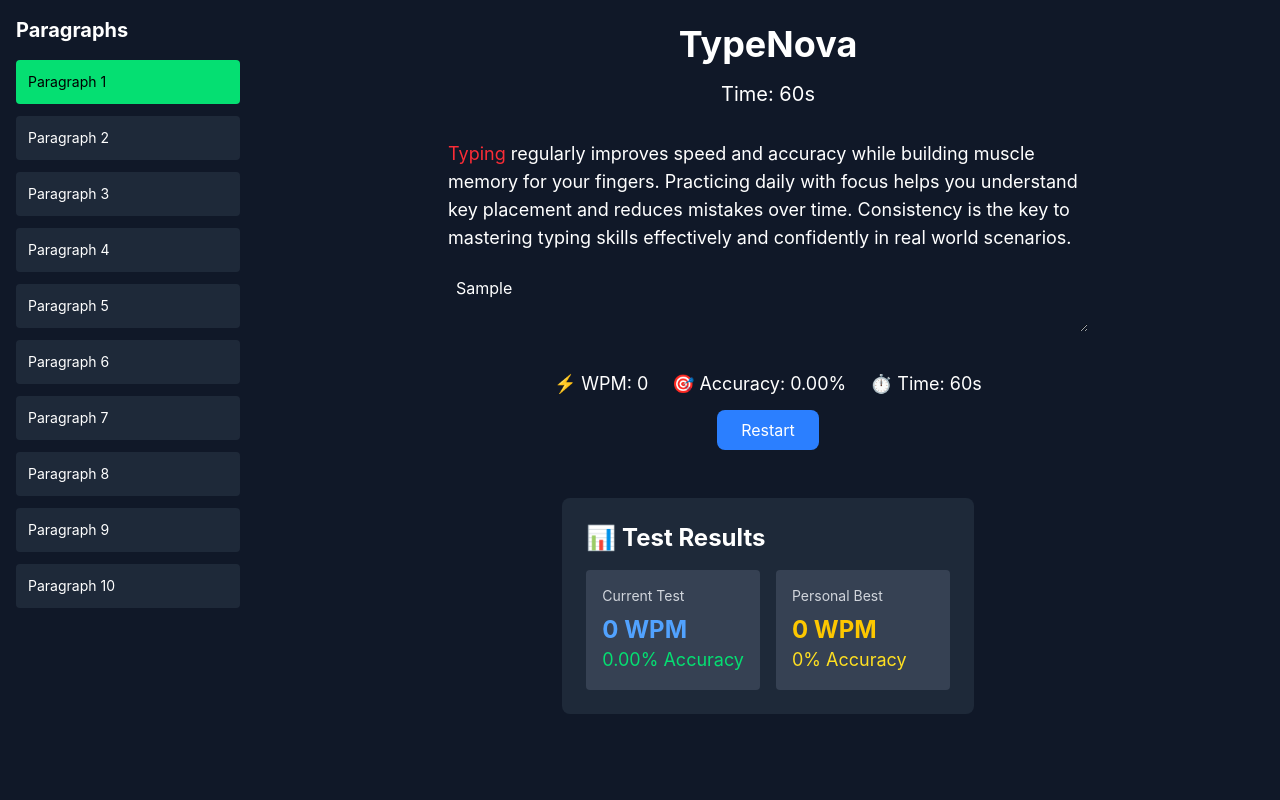
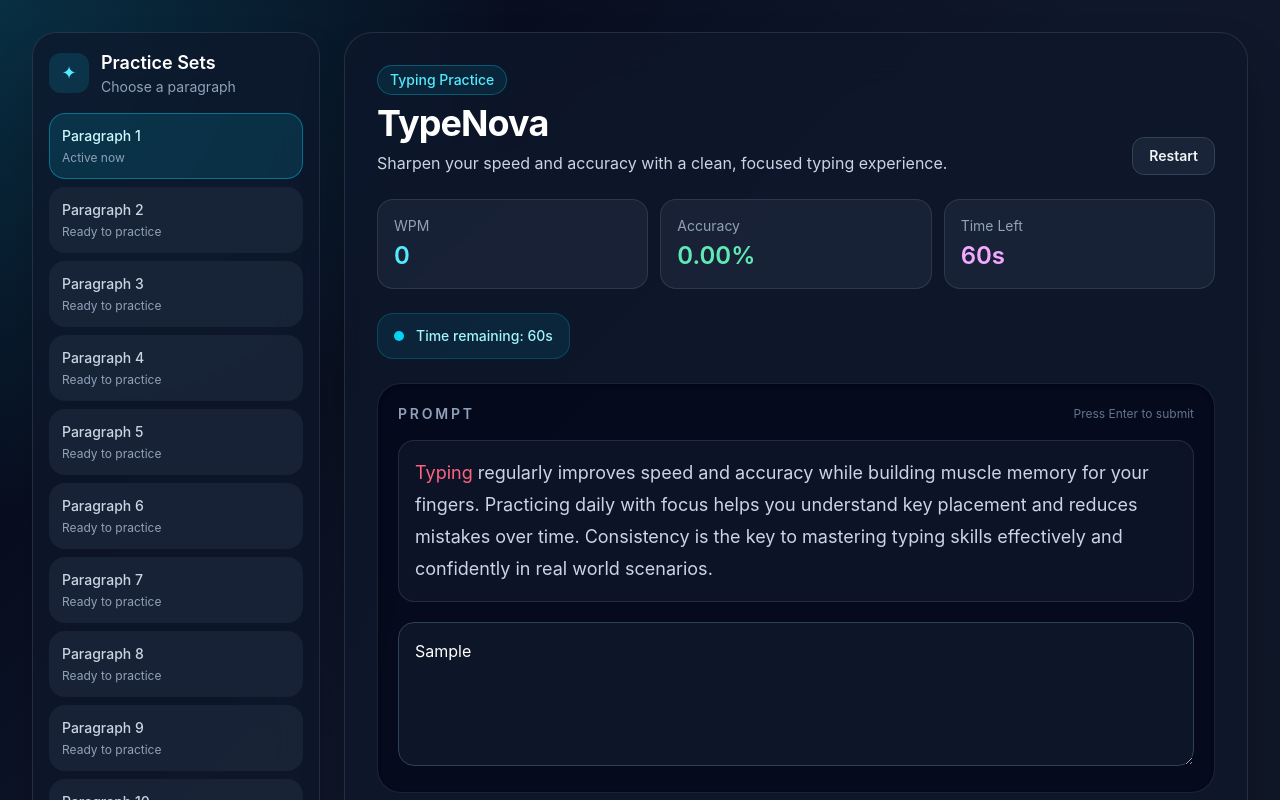
Before and after one commit to Soumyodipto68/TypeNova, a React (Vite) app: page / in a window 1280 px wide. Both pictures are taken after typing "Sample" into the empty fields and a click on the button "Submit". Shown: the top 800 px of the page. Built offline with nearby package versions, Linux system fonts and the light colour scheme.

Commit message:
Major UI Updates

```diff
--- a/src/App.jsx
+++ b/src/App.jsx
@@ -8,7 +8,6 @@
 
 function App() {
   const [selectedIndex, setSelectedIndex] = useState(0);
-
   const text = paragraphs[selectedIndex];
 
   const {
@@ -22,32 +21,69 @@
     resetGame,
     stopTimer,
   } = useTyping(text);
+
   useEffect(() => {
     resetGame();
   }, [selectedIndex]);
 
   return (
-    <div className="flex min-h-screen bg-gray-900 text-white">
-
-      {/* 📚 Sidebar */}
+    <div className="min-h-screen bg-[radial-gradient(circle_at_top_left,_rgba(34,211,238,0.2),_transparent_30%),linear-gradient(135deg,_#020617_0%,_#0f172a_45%,_#111827_100%)] text-slate-100">
+      <div className="mx-auto flex min-h-screen max-w-7xl flex-col gap-6 px-4 py-4 md:px-6 lg:flex-row lg:px-8 lg:py-8">
         <Sidebar
           selectedIndex={selectedIndex}
           setSelectedIndex={setSelectedIndex}
         />
 
-      {/* 🖥 Main Content */}
-      <div className="flex-1 p-6 flex flex-col items-center">
-
-        {/* Title */}
-        <h1 className="text-4xl font-bold mb-4">
+        <main className="flex-1 rounded-[28px] border border-white/10 bg-slate-900/70 p-5 shadow-2xl shadow-black/40 backdrop-blur-xl md:p-8">
+          <div className="mb-6 flex flex-col gap-4 md:flex-row md:items-end md:justify-between">
+            <div>
+              <p className="mb-2 inline-flex rounded-full border border-cyan-400/30 bg-cyan-500/10 px-3 py-1 text-sm font-medium text-cyan-300">
+                Typing Practice
+              </p>
+              <h1 className="text-3xl font-bold tracking-tight text-white sm:text-4xl">
                 TypeNova
               </h1>
+              <p className="mt-2 max-w-2xl text-sm text-slate-300 sm:text-base">
+                Sharpen your speed and accuracy with a clean, focused typing experience.
+              </p>
+            </div>
 
-        {/* Timer */}
+            <div className="flex flex-wrap gap-3">
+              <button
+                onClick={resetGame}
+                className="rounded-xl border border-slate-700 bg-slate-800/80 px-4 py-2 text-sm font-semibold text-slate-100 transition hover:border-cyan-400/50 hover:bg-slate-700"
+              >
+                Restart
+              </button>
+              {!isFinished && (
+                <button
+                  onClick={stopTimer}
+                  className="rounded-xl bg-emerald-500 px-4 py-2 text-sm font-semibold text-slate-950 transition hover:bg-emerald-400"
+                >
+                  Submit
+                </button>
+              )}
+            </div>
+          </div>
+
+          <div className="mb-6 grid gap-3 sm:grid-cols-3">
+            <div className="rounded-2xl border border-white/10 bg-slate-800/70 p-4">
+              <p className="text-sm text-slate-400">WPM</p>
+              <p className="mt-1 text-2xl font-semibold text-cyan-300">{wpm}</p>
+            </div>
+            <div className="rounded-2xl border border-white/10 bg-slate-800/70 p-4">
+              <p className="text-sm text-slate-400">Accuracy</p>
+              <p className="mt-1 text-2xl font-semibold text-emerald-300">{accuracy}%</p>
+            </div>
+            <div className="rounded-2xl border border-white/10 bg-slate-800/70 p-4">
+              <p className="text-sm text-slate-400">Time Left</p>
+              <p className="mt-1 text-2xl font-semibold text-fuchsia-300">{timeLeft}s</p>
+            </div>
+          </div>
+
           <Timer timeLeft={timeLeft} />
 
-        {/* Typing Box */}
-        <div className="w-full max-w-2xl mt-4">
+          <div className="mt-6">
             <TypingBox
               text={text}
               input={input}
@@ -56,37 +92,12 @@
             />
           </div>
 
-        {/* 📊 Live Stats */}
-        <div className="mt-4 flex gap-6 text-lg">
-          <p>⚡ WPM: {wpm}</p>
-          <p>🎯 Accuracy: {accuracy}%</p>
-          <p>⏱ Time: {timeLeft}s</p>
-        </div>
-
-        {/* ✅ Submit Button */}
-        {!isFinished && (
-          <button
-            onClick={stopTimer}
-            className="mt-4 px-6 py-2 bg-green-500 hover:bg-green-400 rounded-lg transition"
-          >
-            Submit
-          </button>
-        )}
-
-        {/* 🔁 Restart Button */}
-        <button
-          onClick={resetGame}
-          className="mt-3 px-6 py-2 bg-blue-500 hover:bg-blue-400 rounded-lg transition"
-        >
-          Restart
-        </button>
-
-        {/* 📊 Result */}
           {isFinished && (
             <div className="mt-6">
               <Result wpm={wpm} accuracy={accuracy} />
             </div>
           )}
+        </main>
       </div>
     </div>
   );
--- a/src/components/Result.jsx
+++ b/src/components/Result.jsx
@@ -1,47 +1,50 @@
 import { useState, useEffect } from "react";
-import { getPersonalBest, updatePersonalBest } from "../utils/personalBest";
+import { updatePersonalBest } from "../utils/personalBest";
 
 const Result = ({ wpm, accuracy }) => {
   const [personalBest, setPersonalBest] = useState(null);
-  const [newRecords, setNewRecords] = useState({ wpm: false, accuracy: false });
 
   useEffect(() => {
     const result = updatePersonalBest(wpm, accuracy);
     setPersonalBest(result.personalBest);
-    setNewRecords({
-      wpm: result.newWPMRecord,
-      accuracy: result.newAccuracyRecord
-    });
   }, [wpm, accuracy]);
 
   if (!personalBest) return null;
 
   return (
-    <div className="mt-6 bg-gray-800 p-6 rounded-lg max-w-2xl w-full">
-      <h2 className="text-2xl font-bold mb-4">📊 Test Results</h2>
+    <div className="w-full max-w-2xl rounded-[24px] border border-emerald-400/20 bg-gradient-to-br from-emerald-500/10 to-slate-900/80 p-6 shadow-lg shadow-emerald-500/10">
+      <div className="mb-4 flex items-center justify-between">
+        <div>
+          <p className="text-sm font-semibold uppercase tracking-[0.2em] text-emerald-300">
+            Results
+          </p>
+          <h2 className="text-2xl font-bold text-white">Great run!</h2>
+        </div>
+        <div className="rounded-full border border-emerald-400/20 bg-emerald-500/10 px-3 py-1 text-sm text-emerald-300">
+          New record
+        </div>
+      </div>
 
-      <div className="grid grid-cols-2 gap-4">
-        {/* Current Results */}
-        <div className="bg-gray-700 p-4 rounded">
-          <h3 className="text-sm text-gray-300 mb-2">Current Test</h3>
-          <p className="text-2xl font-bold text-blue-400">{wpm} WPM</p>
-          <p className="text-lg text-green-400">{accuracy}% Accuracy</p>
+      <div className="grid gap-4 md:grid-cols-2">
+        <div className="rounded-2xl border border-white/10 bg-slate-900/80 p-4">
+          <h3 className="mb-2 text-sm text-slate-400">Current Test</h3>
+          <p className="text-3xl font-bold text-cyan-300">{wpm} WPM</p>
+          <p className="mt-1 text-lg text-emerald-300">{accuracy}% Accuracy</p>
         </div>
 
-        {/* Personal Best */}
-        <div className="bg-gray-700 p-4 rounded">
-          <h3 className="text-sm text-gray-300 mb-2">Personal Best</h3>
-          <p className="text-2xl font-bold text-yellow-400">
+        <div className="rounded-2xl border border-amber-400/20 bg-slate-900/80 p-4">
+          <h3 className="mb-2 text-sm text-slate-400">Personal Best</h3>
+          <p className="text-3xl font-bold text-amber-300">
             {personalBest.bestWPM} WPM {wpm > personalBest.bestWPM ? "⭐" : ""}
           </p>
-          <p className="text-lg text-yellow-300">
+          <p className="mt-1 text-lg text-amber-200">
             {personalBest.bestAccuracy}% Accuracy {accuracy > personalBest.bestAccuracy ? "🎯" : ""}
           </p>
         </div>
       </div>
 
       {personalBest.lastUpdated && (
-        <p className="text-sm text-gray-400 mt-4">Last updated: {personalBest.lastUpdated}</p>
+        <p className="mt-4 text-sm text-slate-400">Last updated: {personalBest.lastUpdated}</p>
       )}
     </div>
   );
--- a/src/components/Sidebar.jsx
+++ b/src/components/Sidebar.jsx
@@ -2,25 +2,36 @@
 
 const Sidebar = ({ selectedIndex, setSelectedIndex }) => {
   return (
-    <div className="w-64 h-screen bg-gray-900 text-white p-4 overflow-y-auto">
-      <h2 className="text-xl font-bold mb-4">Paragraphs</h2>
+    <aside className="w-full rounded-[24px] border border-white/10 bg-slate-900/70 p-4 shadow-2xl shadow-black/30 backdrop-blur-xl lg:w-72 lg:shrink-0">
+      <div className="mb-4 flex items-center gap-3">
+        <div className="flex h-10 w-10 items-center justify-center rounded-xl bg-cyan-500/15 text-lg text-cyan-300">
+          ✦
+        </div>
+        <div>
+          <h2 className="text-lg font-semibold text-white">Practice Sets</h2>
+          <p className="text-sm text-slate-400">Choose a paragraph</p>
+        </div>
+      </div>
 
-      {paragraphs.map((para, index) => (
-        <div
+      <div className="space-y-2">
+        {paragraphs.map((_, index) => (
+          <button
             key={index}
             onClick={() => setSelectedIndex(index)}
-          className={`p-3 mb-3 rounded cursor-pointer transition ${
+            className={`w-full rounded-2xl border px-3 py-3 text-left transition ${
               selectedIndex === index
-              ? "bg-green-400 text-black"
-              : "bg-gray-800 hover:bg-gray-700"
+                ? "border-cyan-400/40 bg-cyan-500/15 text-cyan-100"
+                : "border-transparent bg-slate-800/70 text-slate-300 hover:border-white/10 hover:bg-slate-800"
             }`}
           >
-          <p className="text-sm line-clamp-3">
-            Paragraph {index + 1}
+            <p className="text-sm font-medium">Paragraph {index + 1}</p>
+            <p className="mt-1 text-xs text-slate-400">
+              {selectedIndex === index ? "Active now" : "Ready to practice"}
             </p>
-        </div>
+          </button>
         ))}
       </div>
+    </aside>
   );
 };
 
--- a/src/components/Timer.jsx
+++ b/src/components/Timer.jsx
@@ -1,5 +1,10 @@
 const Timer = ({ timeLeft }) => {
-  return <h2 className="text-xl">Time: {timeLeft}s</h2>;
+  return (
+    <div className="inline-flex items-center gap-3 rounded-2xl border border-cyan-400/20 bg-cyan-500/10 px-4 py-3 text-sm font-medium text-cyan-200">
+      <span className="flex h-2.5 w-2.5 rounded-full bg-cyan-400" />
+      <span>Time remaining: {timeLeft}s</span>
+    </div>
+  );
 };
 
 export default Timer;
--- a/src/components/TypingBox.jsx
+++ b/src/components/TypingBox.jsx
@@ -1,11 +1,18 @@
 const TypingBox = ({ text, input, handleChange, handleKeyDown }) => {
   return (
-    <div className="p-4 rounded-lg">
-      <p className="mb-4 text-lg">
+    <div className="rounded-[24px] border border-white/10 bg-slate-950/70 p-4 shadow-inner shadow-black/20 sm:p-5">
+      <div className="mb-4 flex items-center justify-between">
+        <p className="text-sm font-semibold uppercase tracking-[0.2em] text-slate-400">
+          Prompt
+        </p>
+        <p className="text-xs text-slate-500">Press Enter to submit</p>
+      </div>
+
+      <p className="mb-5 whitespace-pre-wrap rounded-2xl border border-white/10 bg-slate-900/80 p-4 text-base leading-8 text-slate-300 sm:text-lg">
         {text.split("").map((char, i) => {
-          let color = "";
+          let color = "text-slate-300";
           if (i < input.length) {
-            color = char === input[i] ? "text-green-500" : "text-red-500";
+            color = char === input[i] ? "text-emerald-400" : "text-rose-400";
           }
           return (
             <span key={i} className={color}>
@@ -19,8 +26,8 @@
         value={input}
         onChange={handleChange}
         onKeyDown={handleKeyDown}
-        className="w-full p-2  rounded"
-        placeholder="Start typing... (Press Enter to submit)"
+        className="min-h-36 w-full rounded-2xl border border-slate-700 bg-slate-900/90 p-4 text-base text-white outline-none transition focus:border-cyan-400 focus:ring-2 focus:ring-cyan-400/20"
+        placeholder="Start typing here and watch your progress..."
       />
     </div>
   );
--- a/src/index.css
+++ b/src/index.css
@@ -1 +1,21 @@
 @import "tailwindcss";
+
+:root {
+  color-scheme: dark;
+  font-family: Inter, "Segoe UI", Roboto, sans-serif;
+}
+
+* {
+  box-sizing: border-box;
+}
+
+body {
+  margin: 0;
+  min-height: 100vh;
+  background: #020617;
+}
+
+::selection {
+  background: rgba(34, 211, 238, 0.35);
+  color: white;
+}
```
Also changed, not shown: src/App.css (deleted, +0 -184 lines). Lines whose indentation alone changed are shown as unchanged.
